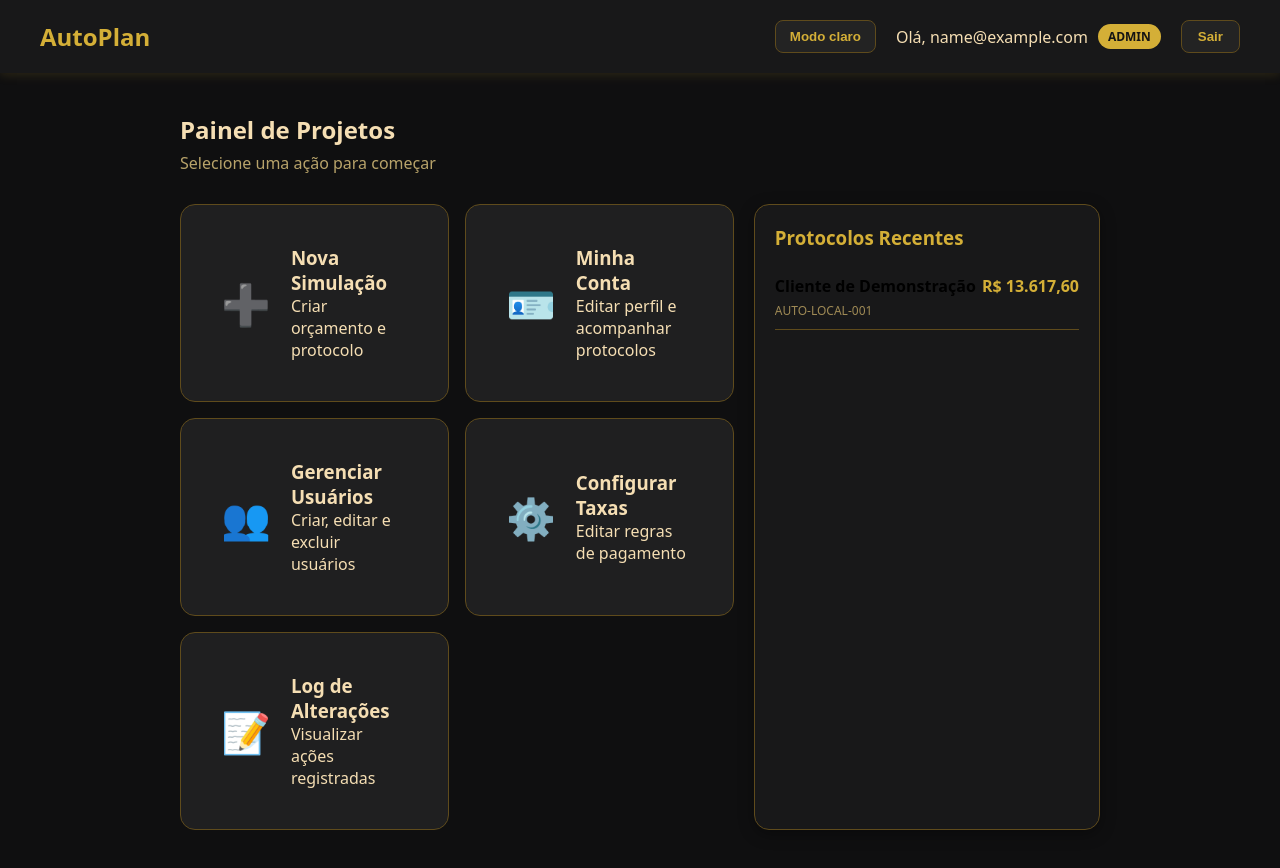
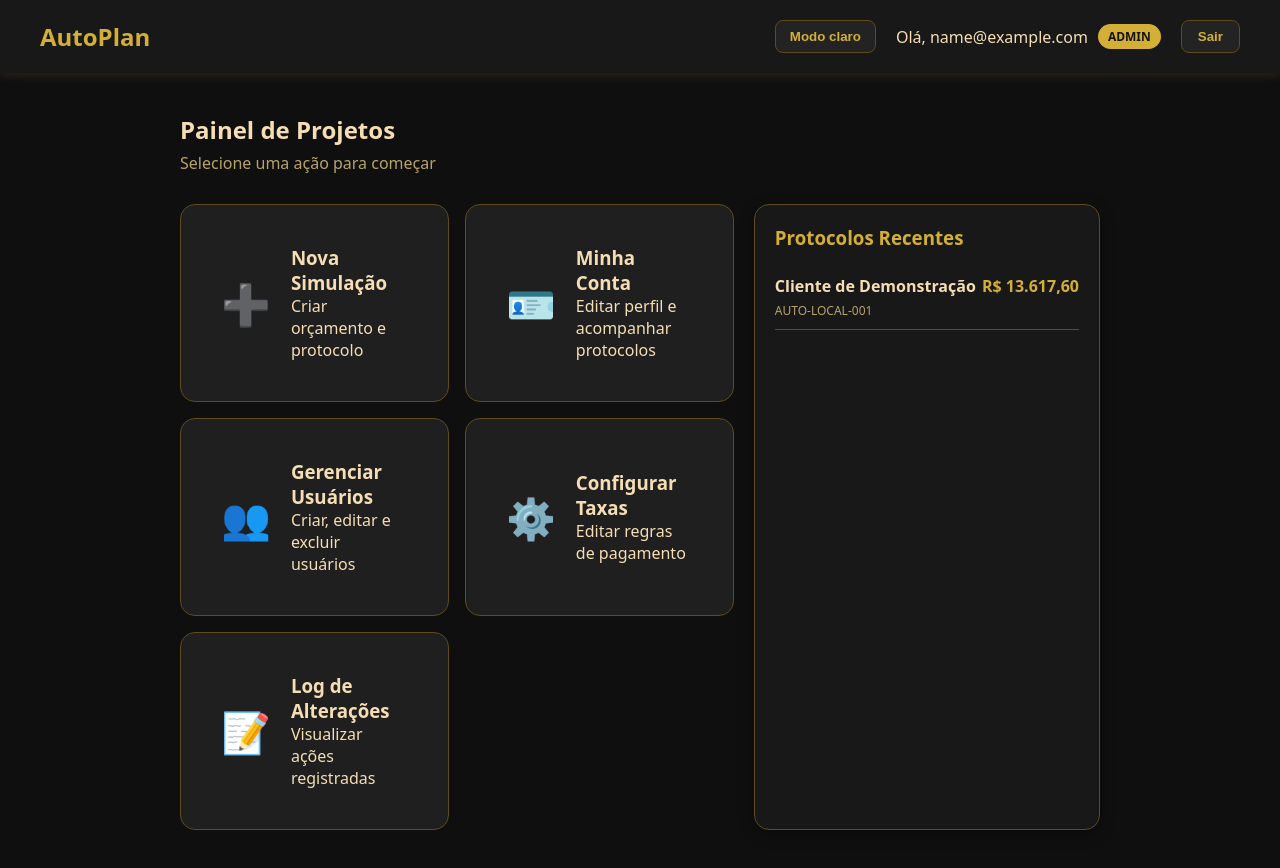
Before and after one commit to rKakizuko/AutoPlan, a React (Vite) app in the folder frontend/: page / in a window 1280 px wide. Built offline with nearby package versions, Linux system fonts and the light colour scheme; no server answers; sample sign-in values are in the browser's storage; the HTML template or start-up script is replaced by a standard one.

Commit message:
texto dentro da sidebar de protocolos utiliza var global para sync com modo

```diff
--- a/frontend/src/pages/Dashboard.jsx
+++ b/frontend/src/pages/Dashboard.jsx
@@ -143,9 +143,9 @@ const Dashboard = () => {
           <div style={styles.sideCard(isMobile)}>
             <h3 style={styles.sideTitle}>Protocolos Recentes</h3>
             {loading ? (
-              <p style={{ color: '#b8a36a' }}>Carregando...</p>
+              <p style={styles.protocolHint}>Carregando...</p>
             ) : protocols.length === 0 ? (
-              <p style={{ color: '#b8a36a' }}>Nenhum protocolo criado ainda</p>
+              <p style={styles.protocolHint}>Nenhum protocolo criado ainda</p>
             ) : (
               <ul style={styles.list}>
                 {protocols.map(p => (
@@ -155,12 +155,12 @@ const Dashboard = () => {
                     onClick={() => navigate(`/protocolo/${p._id}`)}
                   >
                     <div style={{ cursor: 'pointer' }}>
-                      <strong style={{ color: '#000000' }}>{p.cliente}</strong>
-                      <p style={{ margin: '5px 0 0 0', fontSize: '12px', color: '#9f8a55' }}>
+                      <strong style={styles.protocolClient}>{p.cliente}</strong>
+                      <p style={styles.protocolId}>
                         {p.protocolId}
                       </p>
                     </div>
-                    <strong style={{ color: '#d4af37' }}>
+                    <strong style={styles.protocolValue}>
                       R$ {p.total.toLocaleString('pt-BR', { minimumFractionDigits: 2 })}
                     </strong>
                   </li>
@@ -214,6 +214,10 @@ const styles = {
     border: '1px solid var(--app-border)'
   }),
   sideTitle: { margin: 0, color: 'var(--app-accent)' },
+  protocolHint: { color: 'var(--app-muted)' },
+  protocolClient: { color: 'var(--app-text)' },
+  protocolId: { margin: '5px 0 0 0', fontSize: '12px', color: 'var(--app-muted)' },
+  protocolValue: { color: 'var(--app-accent)' },
   list: { listStyle: 'none', padding: 0, marginTop: '15px', overflowY: 'auto', flex: 1 },
   listItem: { display: 'flex', justifyContent: 'space-between', padding: '10px 0', borderBottom: '1px solid var(--app-border)' },
   welcome: { marginBottom: '30px' },
```
